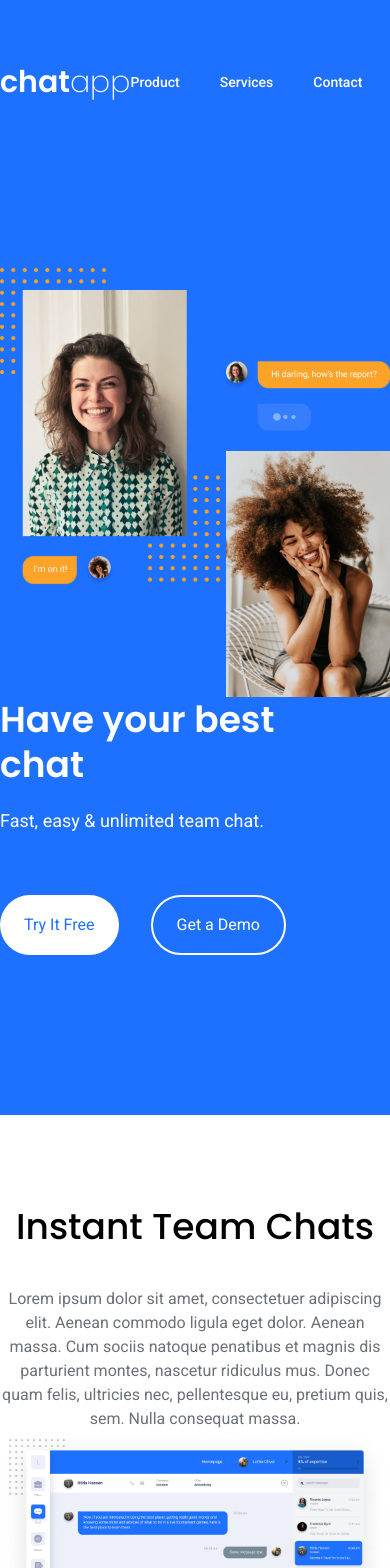
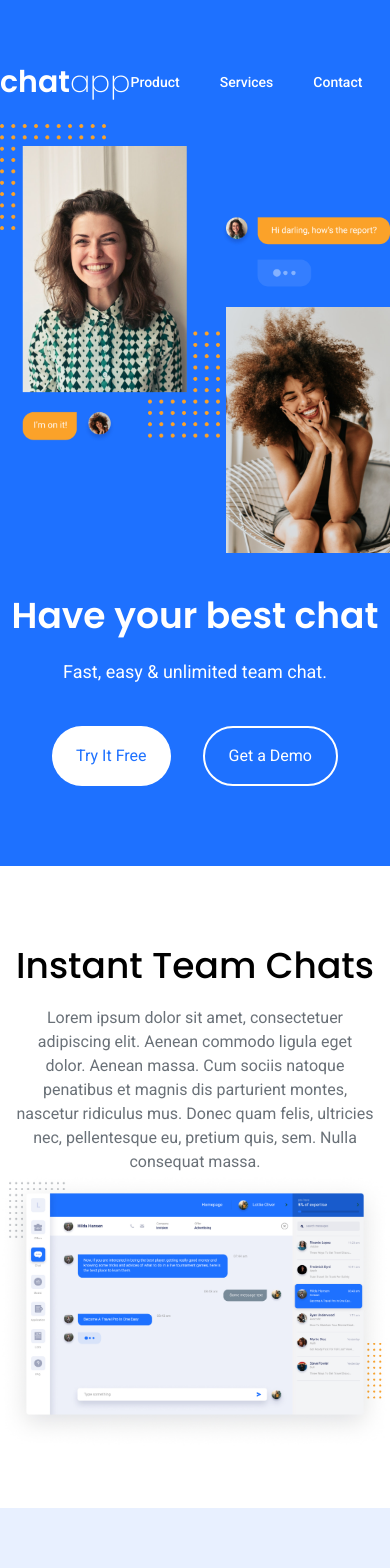
Before and after one commit to PurpleTurtl04/ChatApp, a React (Vite) app in the folder chat-app/: page / in a window 390 px wide. Shown: the top 1568 px of the page. Built offline with nearby package versions, Linux system fonts and the light colour scheme.

Commit message:
Finished mobile layout adjustments for Hero section. Started making adjustments to Mockup and Sign Up sections.

```diff
--- a/chat-app/src/components/Hero.jsx
+++ b/chat-app/src/components/Hero.jsx
@@ -1,17 +1,17 @@
 export default function Hero() {
     return (
         <section className='bg-chatappblue text-white'>
-            <div className='flex flex-col-reverse md:flex-row justify-around items-center container mx-auto pb-40'>
-                <div className='max-w-lg'>
+            <div className='flex flex-col-reverse md:flex-row justify-around items-center container mx-auto pb-20 md:pb-40'>
+                <div className='max-w-lg text-center md:text-left'>
                     <div className="flex flex-col">
-                        <h1 className='lg:text-7xl/tight md:text-6xl/tight text-4xl/tight font-semibold pr-10 mb-5 font-poppins'>
+                        <h1 className='lg:text-7xl/tight md:text-6xl/tight text-4xl/tight font-semibold md:pr-10 mb-5 font-poppins'>
                             Have your best chat
                         </h1>
-                        <h3 className='text-lg mb-15'>
+                        <h3 className='text-lg md:ml-1 mb-10 md:mb-15'>
                             Fast, easy & unlimited team chat.
                         </h3>
                     </div>
-                    <div className='flex gap-8'>
+                    <div className='flex justify-center md:justify-start gap-8'>
                         <button className='bg-white hover:bg-gray-200 transition duration-200 rounded-4xl lg:px-12 px-6 py-4 text-chatappblue'>
                             Try It Free
                         </button>
@@ -23,7 +23,7 @@ export default function Hero() {
                         </button>
                     </div>
                 </div>
-                <div className='flex justify-center max-w-md md:max-w-none'>
+                <div className='flex justify-center max-w-md md:max-w-none pb-10 md:pb-0'>
                     <img src='src/assets/hero.png' alt='Hero Image' />
                 </div>
             </div>
--- a/chat-app/src/components/Mockup.jsx
+++ b/chat-app/src/components/Mockup.jsx
@@ -1,17 +1,19 @@
 export default function Mockup() {
     return (
-        <section className='flex flex-col mx-auto container items-center mt-23 mb-25'>
-            <h2 className='text-4xl font-poppins font-medium mb-10'>
+        <section className='flex flex-col mx-auto container items-center mt-20 md:mt-23 mb-15 md:mb-25'>
+            <h2 className='text-4xl font-poppins font-medium mb-5 md:mb-10'>
                 Instant Team Chats
             </h2>
-            <p className='text-chatappgray/70 max-w-lg text-center'>
+            <p className='text-chatappgray/70 max-w-lg text-center mx-4'>
                 Lorem ipsum dolor sit amet, consectetuer adipiscing elit. Aenean
                 commodo ligula eget dolor. Aenean massa. Cum sociis natoque
                 penatibus et magnis dis parturient montes, nascetur ridiculus
                 mus. Donec quam felis, ultricies nec, pellentesque eu, pretium
                 quis, sem. Nulla consequat massa.
             </p>
-            <img src='src/assets/mockup.jpg' alt='Chat App Mockup' />
+            <div className="overflow-x-auto flex items-start">
+                <img src='src/assets/mockup.jpg' alt='Chat App Mockup' />
+            </div>
         </section>
     );
 }
--- a/chat-app/src/components/Navbar.jsx
+++ b/chat-app/src/components/Navbar.jsx
@@ -1,6 +1,6 @@
 export default function Navbar() {
     return (
-        <div className='flex justify-between items-center pt-10 pb-36 xl:px-10 container mx-auto'>
+        <div className='flex justify-between items-center pt-10 md:pb-36 xl:px-10 container mx-auto'>
             <p className='font-poppins text-3xl'>
                 <span className='font-semibold'>chat</span>
                 <span className='font-extralight'>app</span>
--- a/chat-app/src/components/SignUp.jsx
+++ b/chat-app/src/components/SignUp.jsx
@@ -1,8 +1,8 @@
 export default function SignUp() {
     return (
         <section className='bg-chatappblue/10 pt-31 pb-25'>
-            <div className='flex'>
-                <div className='w-1/2'>
+            <div className='flex flex-col md:flex-row'>
+                <div className='md:w-1/2'>
                     <img
                         className='lg:max-w-9/10'
                         src='src/assets/signup.png'
```
